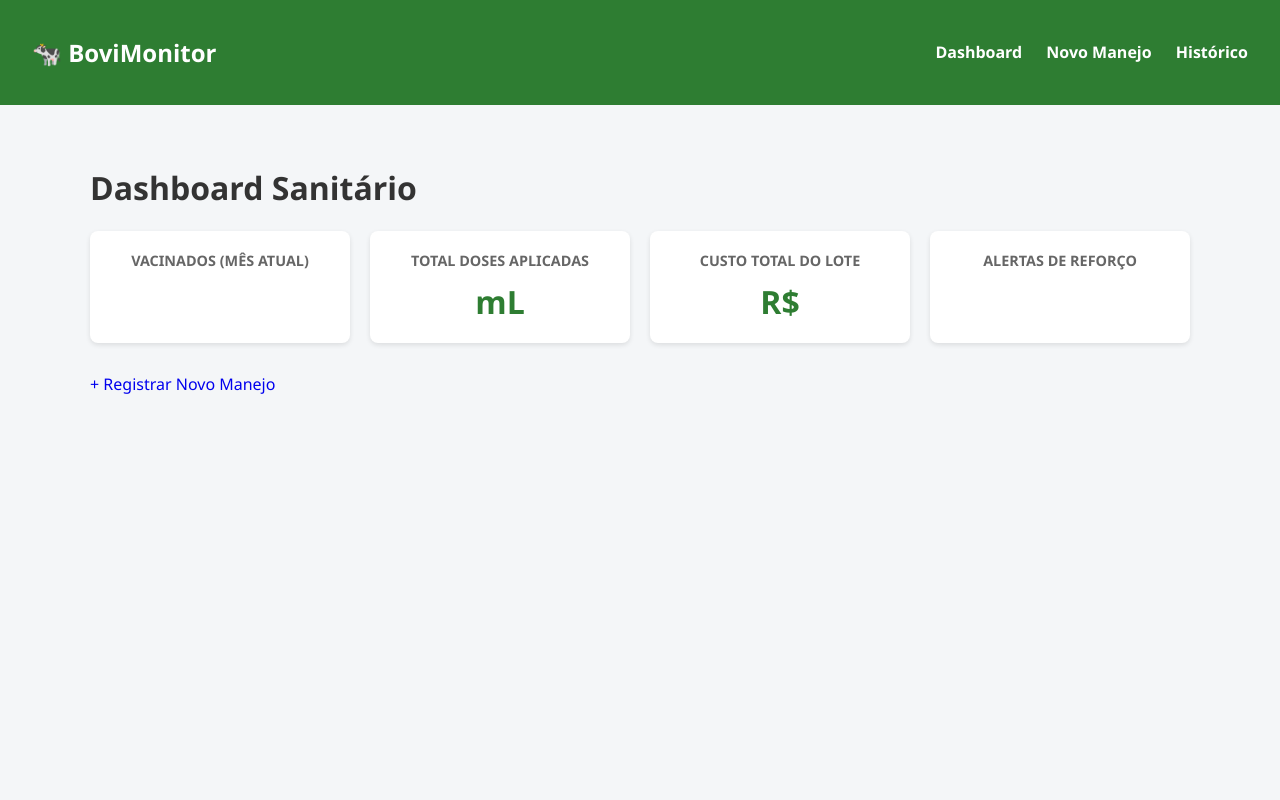
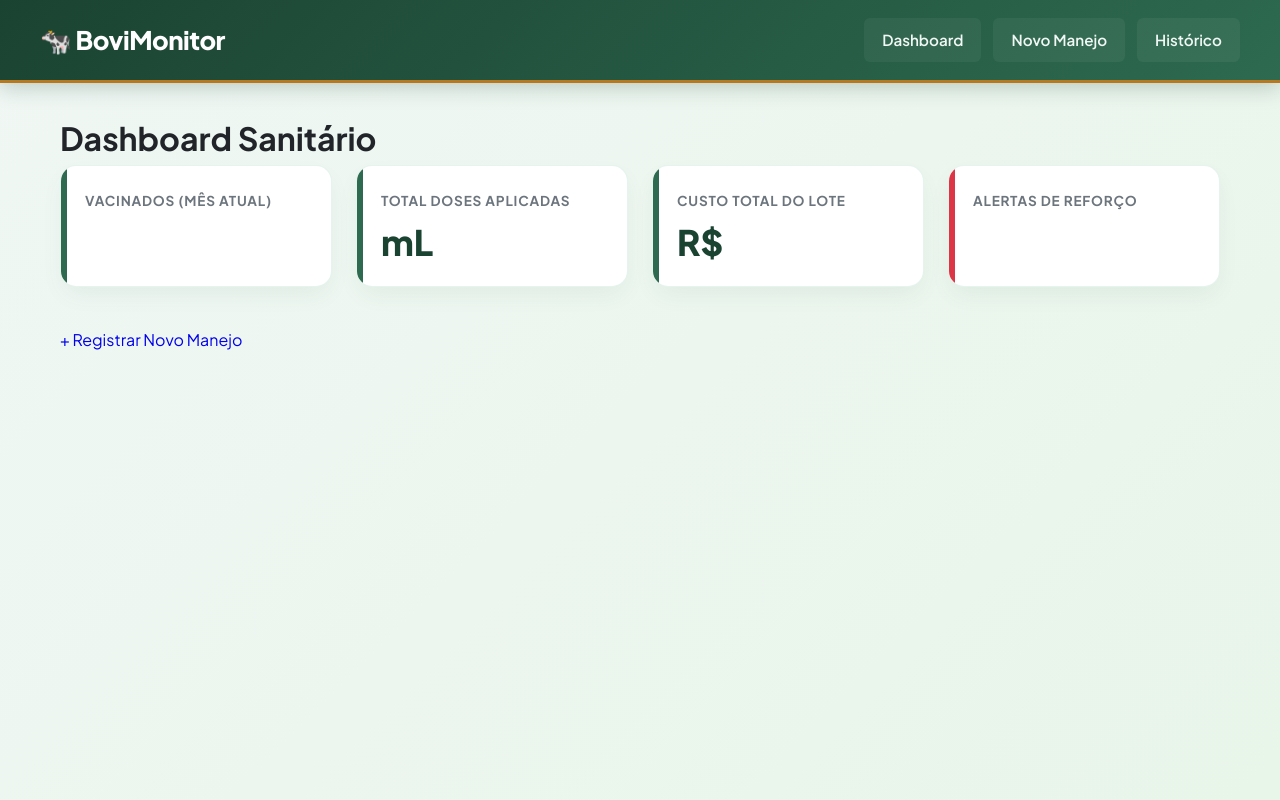
Before and after one commit to Jhonvts/project_bovimonitor, a Flask app: template templates/index.html in a window 1280 px wide. Run offline with Flask 3, Linux system fonts and the light colour scheme; the template is opened without the code that fills it, so the values that code supplies are empty.

Commit message:
novo.css

```diff
--- /dev/null
+++ b/static/css/style.css
@@ -0,0 +1,335 @@
+/* ==========================================================================
+   PALETA DE CORES E VARIÁVEIS TEMÁTICAS (AGRO)
+   ========================================================================== */
+:root {
+  --agro-green-dark: #1b4332;
+  --agro-green-primary: #2d6a4f;
+  --agro-green-medium: #40916c;
+  --agro-green-light: #52b788;
+  --agro-green-mint: #d8f3dc;
+
+  --agro-earth-dark: #3a2212;
+  --agro-earth-gold: #b7791f;
+  --agro-earth-light: #fefae0;
+
+  --bg-gradient: linear-gradient(135deg, #f0f7f4 0%, #e8f5e9 100%);
+  --surface-color: #ffffff;
+  --text-main: #212529;
+  --text-muted: #6c757d;
+
+  /* Cores de Alerta Sanitário */
+  --status-ok-bg: #d1e7dd;
+  --status-ok-text: #0f5132;
+  --status-warn-bg: #fff3cd;
+  --status-warn-text: #664d03;
+  --status-danger-bg: #f8d7da;
+  --status-danger-text: #842029;
+
+  --border-radius-lg: 16px;
+  --border-radius-md: 10px;
+  --border-radius-sm: 6px;
+  --shadow-soft: 0 10px 25px -5px rgba(45, 106, 79, 0.08);
+  --shadow-hover: 0 15px 30px -5px rgba(45, 106, 79, 0.18);
+  --transition-fast: all 0.25s cubic-bezier(0.4, 0, 0.2, 1);
+}
+
+/* ==========================================================================
+   ESTILOS GERAIS
+   ========================================================================== */
+* {
+  box-sizing: border-box;
+  margin: 0;
+  padding: 0;
+}
+
+body {
+  font-family: 'Plus Jakarta Sans', 'Segoe UI', -apple-system, BlinkMacSystemFont, Roboto, sans-serif;
+  background: var(--bg-gradient);
+  color: var(--text-main);
+  min-height: 100vh;
+  line-height: 1.6;
+}
+
+.container {
+  max-width: 1200px;
+  margin: 0 auto;
+  padding: 30px 20px;
+}
+
+/* ==========================================================================
+   CABEÇALHO E NAVEGAÇÃO PREMIUM
+   ========================================================================== */
+header {
+  background: linear-gradient(135deg, var(--agro-green-dark) 0%, var(--agro-green-primary) 100%);
+  color: white;
+  padding: 18px 40px;
+  display: flex;
+  justify-content: space-between;
+  align-items: center;
+  box-shadow: 0 4px 20px rgba(27, 67, 50, 0.25);
+  border-bottom: 3px solid var(--agro-earth-gold);
+}
+
+header h2 {
+  font-size: 1.6rem;
+  font-weight: 800;
+  letter-spacing: -0.5px;
+  display: flex;
+  align-items: center;
+  gap: 10px;
+}
+
+header h2 span {
+  color: var(--agro-green-light);
+}
+
+nav {
+  display: flex;
+  gap: 12px;
+}
+
+nav a {
+  color: #f0f7f4;
+  text-decoration: none;
+  padding: 10px 18px;
+  border-radius: var(--border-radius-sm);
+  font-weight: 600;
+  font-size: 0.95rem;
+  transition: var(--transition-fast);
+  background: rgba(255, 255, 255, 0.05);
+}
+
+nav a:hover {
+  background: rgba(255, 255, 255, 0.2);
+  color: #ffffff;
+  transform: translateY(-2px);
+}
+
+/* ==========================================================================
+   DASHBOARD CARDS (INDICADORES VISUAIS)
+   ========================================================================== */
+.dashboard-grid {
+  display: grid;
+  grid-template-columns: repeat(auto-fit, minmax(250px, 1fr));
+  gap: 24px;
+  margin-bottom: 40px;
+}
+
+.card {
+  background: var(--surface-color);
+  padding: 24px;
+  border-radius: var(--border-radius-lg);
+  box-shadow: var(--shadow-soft);
+  border: 1px solid rgba(82, 183, 136, 0.15);
+  position: relative;
+  overflow: hidden;
+  transition: var(--transition-fast);
+}
+
+.card::before {
+  content: '';
+  position: absolute;
+  top: 0;
+  left: 0;
+  width: 6px;
+  height: 100%;
+  background: var(--agro-green-primary);
+}
+
+.card:hover {
+  transform: translateY(-5px);
+  box-shadow: var(--shadow-hover);
+}
+
+.card h3 {
+  font-size: 0.85rem;
+  text-transform: uppercase;
+  letter-spacing: 0.8px;
+  color: var(--text-muted);
+  font-weight: 700;
+  margin-bottom: 12px;
+}
+
+.card .number {
+  font-size: 2.2rem;
+  font-weight: 800;
+  color: var(--agro-green-dark);
+  line-height: 1.1;
+}
+
+/* Card especial de Alertas */
+.card.alert::before {
+  background: #dc3545;
+}
+
+.card.alert .number {
+  color: #dc3545;
+}
+
+/* ==========================================================================
+   FORMULÁRIO DE MANEJO
+   ========================================================================== */
+.form-card {
+  background: var(--surface-color);
+  padding: 35px;
+  border-radius: var(--border-radius-lg);
+  box-shadow: var(--shadow-soft);
+  border: 1px solid rgba(0,0,0,0.05);
+  max-width: 700px;
+  margin: 0 auto;
+}
+
+.form-card h2 {
+  color: var(--agro-green-dark);
+  font-weight: 800;
+  margin-bottom: 25px;
+  padding-bottom: 12px;
+  border-bottom: 2px solid var(--agro-green-mint);
+}
+
+.form-group {
+  margin-bottom: 20px;
+}
+
+.form-group label {
+  display: block;
+  font-weight: 700;
+  font-size: 0.9rem;
+  color: var(--agro-green-dark);
+  margin-bottom: 8px;
+}
+
+.form-group input,
+.form-group select {
+  width: 100%;
+  padding: 12px 16px;
+  font-size: 1rem;
+  border: 2px solid #e2e8f0;
+  border-radius: var(--border-radius-md);
+  background-color: #f8fafc;
+  transition: var(--transition-fast);
+  color: var(--text-main);
+}
+
+.form-group input:focus,
+.form-group select:focus {
+  outline: none;
+  border-color: var(--agro-green-medium);
+  background-color: #ffffff;
+  box-shadow: 0 0 0 4px rgba(64, 145, 108, 0.15);
+}
+
+button.btn-submit {
+  background: linear-gradient(135deg, var(--agro-green-primary) 0%, var(--agro-green-dark) 100%);
+  color: white;
+  border: none;
+  padding: 14px 28px;
+  font-size: 1rem;
+  font-weight: 700;
+  border-radius: var(--border-radius-md);
+  cursor: pointer;
+  width: 100%;
+  transition: var(--transition-fast);
+  box-shadow: 0 4px 12px rgba(45, 106, 79, 0.2);
+}
+
+button.btn-submit:hover {
+  background: linear-gradient(135deg, var(--agro-green-medium) 0%, var(--agro-green-primary) 100%);
+  transform: translateY(-2px);
+  box-shadow: 0 6px 18px rgba(45, 106, 79, 0.3);
+}
+
+/* ==========================================================================
+   TABELA DE HISTÓRICO COM BADGES COLORIDOS
+   ========================================================================== */
+.table-responsive {
+  overflow-x: auto;
+  border-radius: var(--border-radius-lg);
+  box-shadow: var(--shadow-soft);
+}
+
+table {
+  width: 100%;
+  border-collapse: collapse;
+  background: var(--surface-color);
+  font-size: 0.95rem;
+}
+
+th {
+  background-color: var(--agro-green-dark);
+  color: #ffffff;
+  padding: 16px 20px;
+  font-weight: 700;
+  text-transform: uppercase;
+  font-size: 0.8rem;
+  letter-spacing: 0.5px;
+  text-align: left;
+}
+
+td {
+  padding: 16px 20px;
+  border-bottom: 1px solid #edf2f7;
+  color: #4a5568;
+}
+
+tr:last-child td {
+  border-bottom: none;
+}
+
+tr:hover td {
+  background-color: #f7fafc;
+}
+
+/* Badges de Status Sanitário */
+.badge {
+  padding: 6px 14px;
+  border-radius: 20px;
+  font-weight: 700;
+  font-size: 0.8rem;
+  display: inline-flex;
+  align-items: center;
+  gap: 6px;
+}
+
+.status-em-dia {
+  background-color: var(--status-ok-bg);
+  color: var(--status-ok-text);
+  border: 1px solid rgba(15, 81, 50, 0.2);
+}
+
+.status-proxima {
+  background-color: var(--status-warn-bg);
+  color: var(--status-warn-text);
+  border: 1px solid rgba(102, 77, 3, 0.2);
+}
+
+.status-vencida {
+  background-color: var(--status-danger-bg);
+  color: var(--status-danger-text);
+  border: 1px solid rgba(132, 32, 41, 0.2);
+}
+
+/* ==========================================================================
+   MENSAGENS FLASH (ALERTAS SANITÁRIOS)
+   ========================================================================== */
+.flash-messages {
+  margin-bottom: 25px;
+}
+
+.alert-danger {
+  background-color: var(--status-danger-bg);
+  color: var(--status-danger-text);
+  border: 1px solid rgba(132, 32, 41, 0.2);
+  padding: 14px 20px;
+  border-radius: var(--border-radius-md);
+  font-weight: 600;
+}
+
+.alert-success {
+  background-color: var(--status-ok-bg);
+  color: var(--status-ok-text);
+  border: 1px solid rgba(15, 81, 50, 0.2);
+  padding: 14px 20px;
+  border-radius: var(--border-radius-md);
+  font-weight: 600;
+}
--- a/static/style.css
+++ /dev/null
@@ -1,179 +0,0 @@
-:root {
-  --primary-color: #2e7d32;
-  --bg-color: #f4f6f8;
-  --card-bg: #ffffff;
-  --text-color: #333;
-}
-
-body {
-  font-family: 'Segoe UI', Tahoma, Geneva, Verdana, sans-serif;
-  background-color: var(--bg-color);
-  margin: 0;
-  padding: 0;
-  color: var(--text-color);
-}
-
-header {
-  background-color: var(--primary-color);
-  color: white;
-  padding: 1rem 2rem;
-  display: flex;
-  justify-content: space-between;
-  align-items: center;
-}
-
-nav a {
-  color: white;
-  text-decoration: none;
-  margin-left: 20px;
-  font-weight: bold;
-}
-
-nav a:hover {
-  text-decoration: underline;
-}
-
-.container {
-  max-width: 1100px;
-  margin: 20px auto;
-  padding: 20px;
-}
-
-/* Cards do Dashboard */
-.dashboard-grid {
-  display: grid;
-  grid-template-columns: repeat(auto-fit, minmax(220px, 1fr));
-  gap: 20px;
-  margin-bottom: 30px;
-}
-
-.card {
-  background: var(--card-bg);
-  padding: 20px;
-  border-radius: 8px;
-  box-shadow: 0 2px 5px rgba(0,0,0,0.1);
-  text-align: center;
-}
-
-.card h3 {
-  margin: 0;
-  font-size: 0.9rem;
-  color: #666;
-  text-transform: uppercase;
-}
-
-.card .number {
-  font-size: 2rem;
-  font-weight: bold;
-  color: var(--primary-color);
-  margin-top: 10px;
-}
-
-.card.alert .number {
-  color: #d32f2f;
-}
-
-/* Formulários */
-.form-card {
-  background: white;
-  padding: 25px;
-  border-radius: 8px;
-  box-shadow: 0 2px 5px rgba(0,0,0,0.1);
-}
-
-.form-group {
-  margin-bottom: 15px;
-}
-
-.form-group label {
-  display: block;
-  margin-bottom: 5px;
-  font-weight: 600;
-}
-
-.form-group input, .form-group select {
-  width: 100%;
-  padding: 10px;
-  border: 1px solid #ccc;
-  border-radius: 4px;
-  box-sizing: border-box;
-}
-
-button.btn-submit {
-  background-color: var(--primary-color);
-  color: white;
-  border: none;
-  padding: 12px 20px;
-  font-size: 1rem;
-  border-radius: 4px;
-  cursor: pointer;
-  width: 100%;
-}
-
-button.btn-submit:hover {
-  background-color: #1b5e20;
-}
-
-/* Tabelas e Status Sanitário */
-table {
-  width: 100%;
-  border-collapse: collapse;
-  background: white;
-  border-radius: 8px;
-  overflow: hidden;
-  box-shadow: 0 2px 5px rgba(0,0,0,0.1);
-}
-
-th, td {
-  padding: 12px 15px;
-  text-align: left;
-  border-bottom: 1px solid #ddd;
-}
-
-th {
-  background-color: #e8f5e9;
-  color: var(--primary-color);
-}
-
-/* Badge de Status Sanitário (Regra dos Alertas) */
-.badge {
-  padding: 6px 12px;
-  border-radius: 12px;
-  font-weight: bold;
-  font-size: 0.85rem;
-  display: inline-block;
-}
-
-.status-em-dia {
-  background-color: #c8e6c9;
-  color: #2e7d32;
-}
-
-.status-proxima {
-  background-color: #fff9c4;
-  color: #f57f17;
-}
-
-.status-vencida {
-  background-color: #ffcdd2;
-  color: #c62828;
-}
-
-/* Mensagens Flash */
-.flash-messages {
-  margin-bottom: 20px;
-}
-
-.alert-danger {
-  background-color: #ffcdd2;
-  color: #b71c1c;
-  padding: 12px;
-  border-radius: 4px;
-}
-
-.alert-success {
-  background-color: #c8e6c9;
-  color: #1b5e20;
-  padding: 12px;
-  border-radius: 4px;
-}
--- a/templates/base.html
+++ b/templates/base.html
@@ -1,11 +1,15 @@
 <!DOCTYPE html>
 <html lang="pt-br">
+
 <head>
     <meta charset="UTF-8">
     <meta name="viewport" content="width=device-width, initial-scale=1.0">
     <title>BoviMonitor - Manejo Sanitário</title>
-    <link rel="stylesheet" href="{{ url_for('static', filename='css/style.css') }}">
-</head>
+    <!-- Importação da fonte moderna (opcional) -->
+    <link href="https://fonts.googleapis.com/css2?family=Plus+Jakarta+Sans:wght@400;600;700;800&display=swap"
+        rel="stylesheet">
+    <link rel="stylesheet" type="text/css" href="{{ url_for('static', filename='css/style.css') }}">
+
 <body>
     <header>
         <h2>🐄 BoviMonitor</h2>
@@ -27,7 +31,9 @@
         {% endif %}
         {% endwith %}
 
-        {% block content %}{% endblock %}
+        {% block content %}
+        {% endblock %}
     </div>
 </body>
+
 </html>
```
Lines whose indentation alone changed are shown as unchanged.
